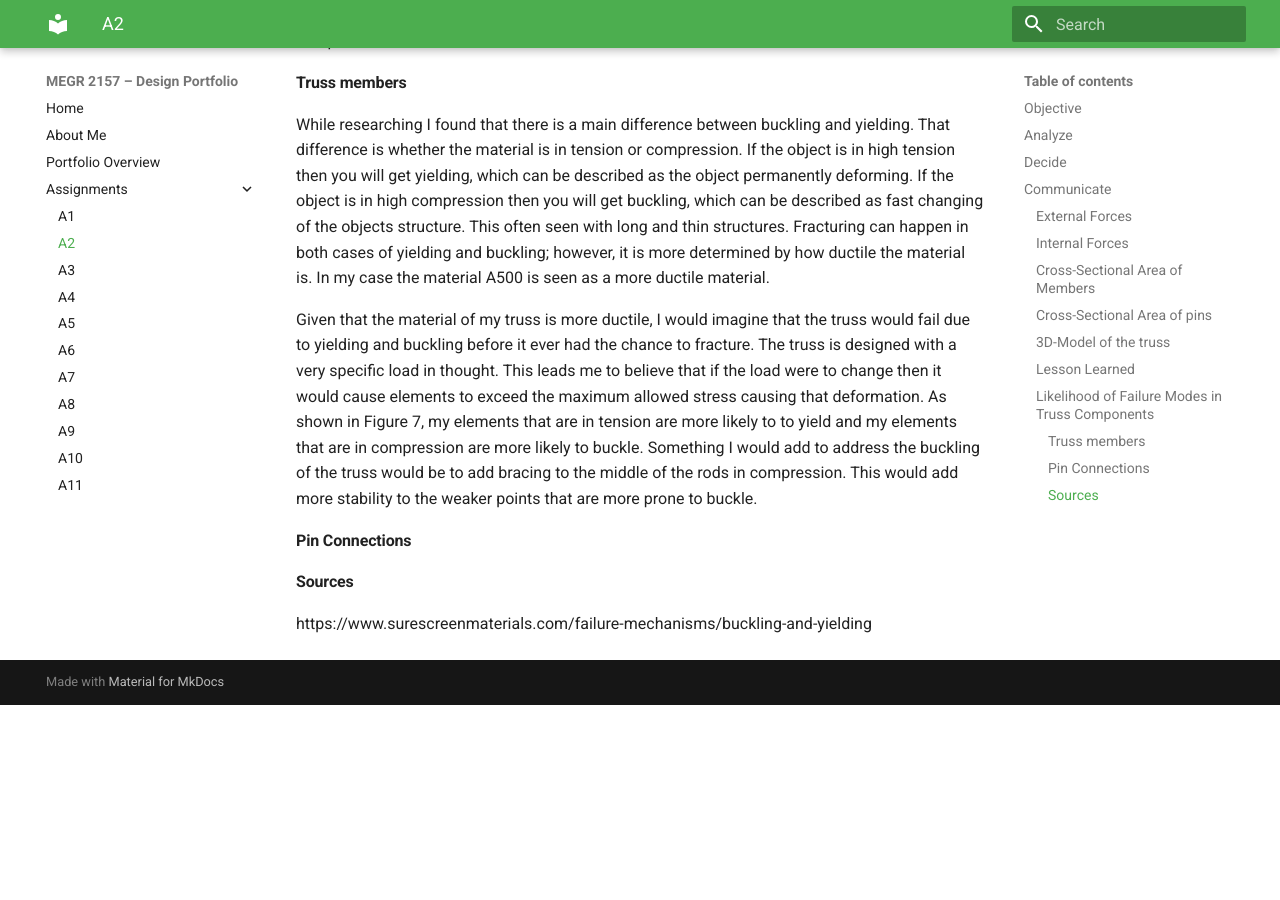
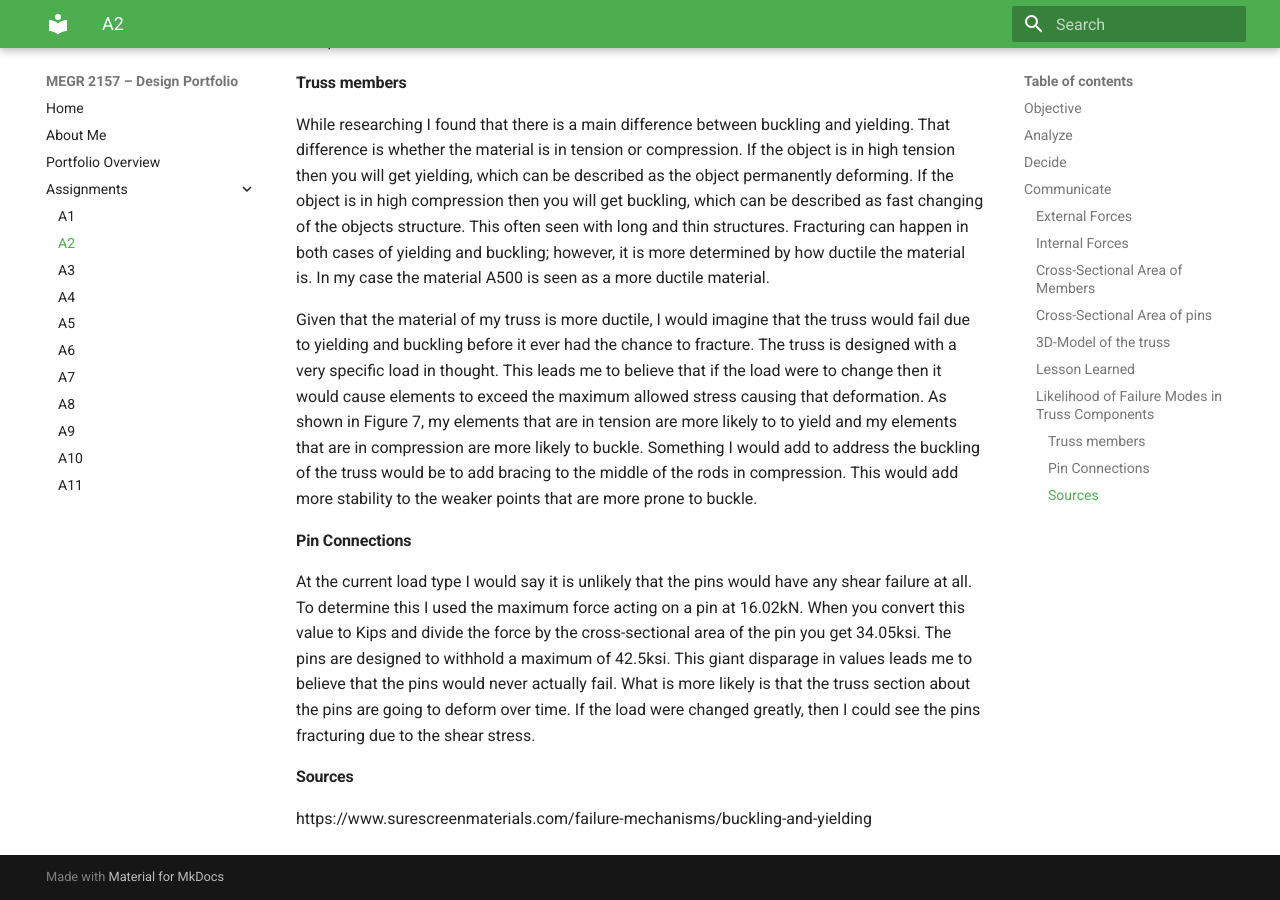
Before and after one commit to JacobShaver/design-projects-portfolio, an MkDocs documentation site: the page built from docs/assignments/A02/index.md, in a window 1280 px wide and 900 px high, scrolled down 10545 px. Built offline with MkDocs 1.6.1 and Material for MkDocs 9.7.7, drawn with Linux system fonts in a browser that asks for light colours; before the commit the page ends 11250 px from its top, so only the background shows below that.

Commit message:
Update index.md

```diff
--- a/docs/assignments/A02/index.md
+++ b/docs/assignments/A02/index.md
@@ -130,6 +130,6 @@ While researching I found that there is a main difference between buckling and y
 
 Given that the material of my truss is more ductile, I would imagine that the truss would fail due to yielding and buckling before it ever had the chance to fracture. The truss is designed with a very specific load in thought. This leads me to believe that if the load were to change then it would cause elements to exceed the maximum allowed stress causing that deformation. As shown in Figure 7, my elements that are in tension are more likely to to yield and my elements that are in compression are more likely to buckle. Something I would add to address the buckling of the truss would be to add bracing to the middle of the rods in compression. This would add more stability to the weaker points that are more prone to buckle.
 #### Pin Connections
-
+At the current load type I would say it is unlikely that the pins would have any shear failure at all. To determine this I used the maximum force acting on a pin at 16.02kN. When you convert this value to Kips and divide the force by the cross-sectional area of the pin you get 34.05ksi. The pins are designed to withhold a maximum of 42.5ksi. This giant disparage in values leads me to believe that the pins would never actually fail. What is more likely is that the truss section about the pins are going to deform over time. If the load were changed greatly, then I could see the pins fracturing due to the shear stress.
 #### Sources
 https://www.surescreenmaterials.com/failure-mechanisms/buckling-and-yielding
```
